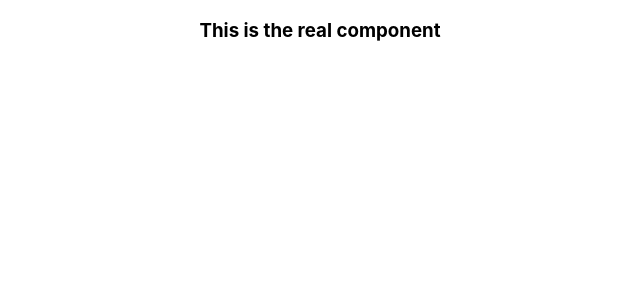
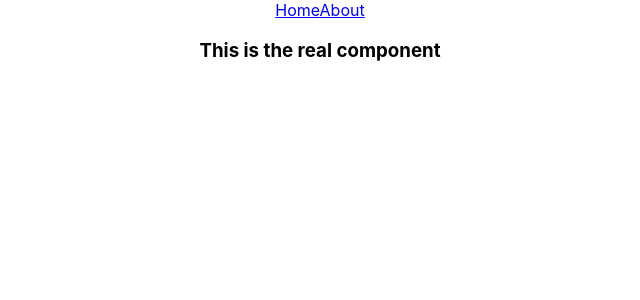
Before and after one commit to Sajjatul21/Milestone-9_React-Router-And-States, a React (Create React App) app in the folder 52 Simple React Router Examples/explore-routes/: page /home in a window 1280 px wide. Shown: the top 300 px of the page, without its empty margins (320-960 px from the left). Built offline with nearby package versions, Linux system fonts and the light colour scheme.

Commit message:
আমরা এখন Home and About click করলে page টা হালকা একটা reload
নিচ্ছে single page application এই page reload নিবে না

```diff
--- a/52 Simple React Router Examples/explore-routes/src/components/About/About.js
+++ b/52 Simple React Router Examples/explore-routes/src/components/About/About.js
@@ -1,8 +1,10 @@
 import React from 'react';
+import Header from '../Header/Header';
 
 const About = () => {
     return (
         <div>
+            <Header></Header>
             <h3>This is true Real About me page</h3>
         </div>
     );
--- /dev/null
+++ b/52 Simple React Router Examples/explore-routes/src/components/Header/Header.js
@@ -0,0 +1,12 @@
+import React from 'react';
+
+const Header = () => {
+    return (
+        <div>
+            <a href="/home">Home</a>
+            <a href="/about">About</a>
+        </div>
+    );
+};
+
+export default Header;
--- a/52 Simple React Router Examples/explore-routes/src/components/Home/Home.js
+++ b/52 Simple React Router Examples/explore-routes/src/components/Home/Home.js
@@ -1,8 +1,10 @@
 import React from 'react';
+import Header from '../Header/Header';
 
 const Home = () => {
     return (
         <div>
+            <Header></Header>
             <h3>This is the real component</h3>
         </div>
     );
```
